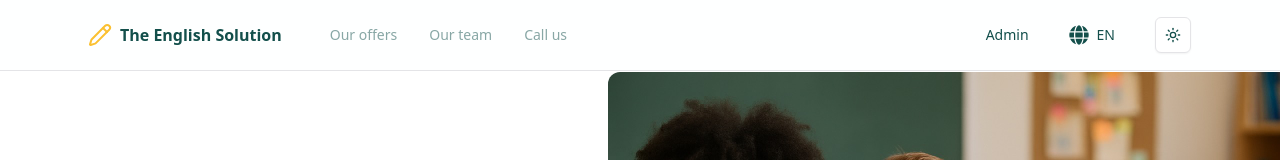
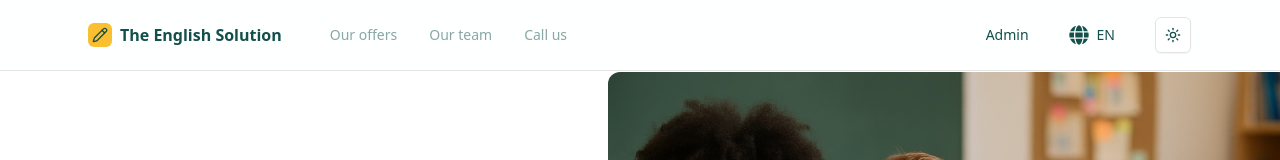
Before and after one commit to EverybodySurf/english-solution, a Next.js app: page / in a window 1280 px wide. Shown: the top 160 px of the page. Built offline with nearby package versions, Linux system fonts and the light colour scheme.

Commit message:
updated the logo in header, and commented out some imports that are inteded to be used later

```diff
--- a/components/login-form.tsx
+++ b/components/login-form.tsx
@@ -26,7 +26,7 @@
 import { useRouter } from "next/navigation";
 import { Loader2 } from "lucide-react";
 import { useState } from "react";
-import { authClient } from "@/lib/auth-client";
+//import { authClient } from "@/lib/auth-client";
 
 
 const formSchema = z.object({
--- a/components/logo.tsx
+++ b/components/logo.tsx
@@ -1,21 +1,11 @@
 import { cn } from '@/lib/utils'
+import { Pencil } from 'lucide-react'
 
 export const Logo = ({ className }: { className?: string }) => {
     return (
-        <svg
-            xmlns="http://www.w3.org/2000/svg"
-            width="24"
-            height="24"
-            viewBox="0 0 24 24"
-            fill="none"
-            stroke="oklch(0.84 0.16 84)"
-            strokeWidth="2"
-            strokeLinecap="round"
-            strokeLinejoin="round"
-            className="lucide lucide-pencil-icon lucide-pencil">
-                <path d="M21.174 6.812a1 1 0 0 0-3.986-3.987L3.842 16.174a2 2 0 0 0-.5.83l-1.321 4.352a.5.5 0 0 0 .623.622l4.353-1.32a2 2 0 0 0 .83-.497z"/>
-                <path d="m15 5 4 4"/>
-        </svg>
+        <div className="bg-primary text-primary-foreground flex size-6 items-center justify-center rounded-md">
+            <Pencil className="size-4" />
+          </div>
     )
 }
 
--- a/components/signup-form.tsx
+++ b/components/signup-form.tsx
@@ -26,7 +26,7 @@
 import { useRouter } from "next/navigation";
 import { Loader2 } from "lucide-react";
 import { useState } from "react";
-import { authClient } from "@/lib/auth-client";
+//import { authClient } from "@/lib/auth-client";
 import { signUp } from "@/server/users";
 
 
```
